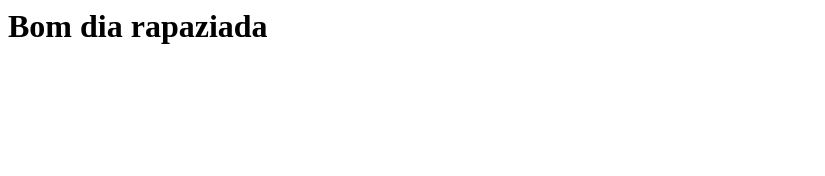
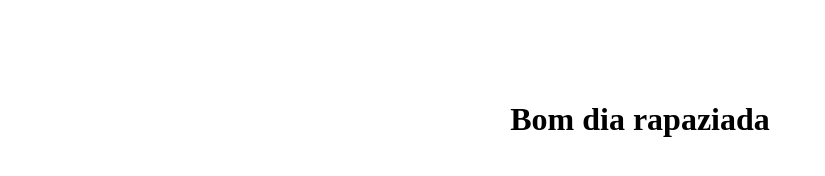
Before and after one commit to Raonigab/raonigab.github.io, a plain HTML site: page index.html in a window 1280 px wide. Shown: the whole page, without its empty margins (0-825 px from the left). Drawn offline with Linux system fonts and the light colour scheme.

Commit message:
Link com css

```diff
--- a/index.html
+++ b/index.html
@@ -1,5 +1,9 @@
 <html>
+    <head>
+        <link rel="stylesheet" href="style.css"
+    </head>
 <body>
+<br><br><br><br>
 <h1>Bom dia rapaziada</h1>
 
 </body>
```
